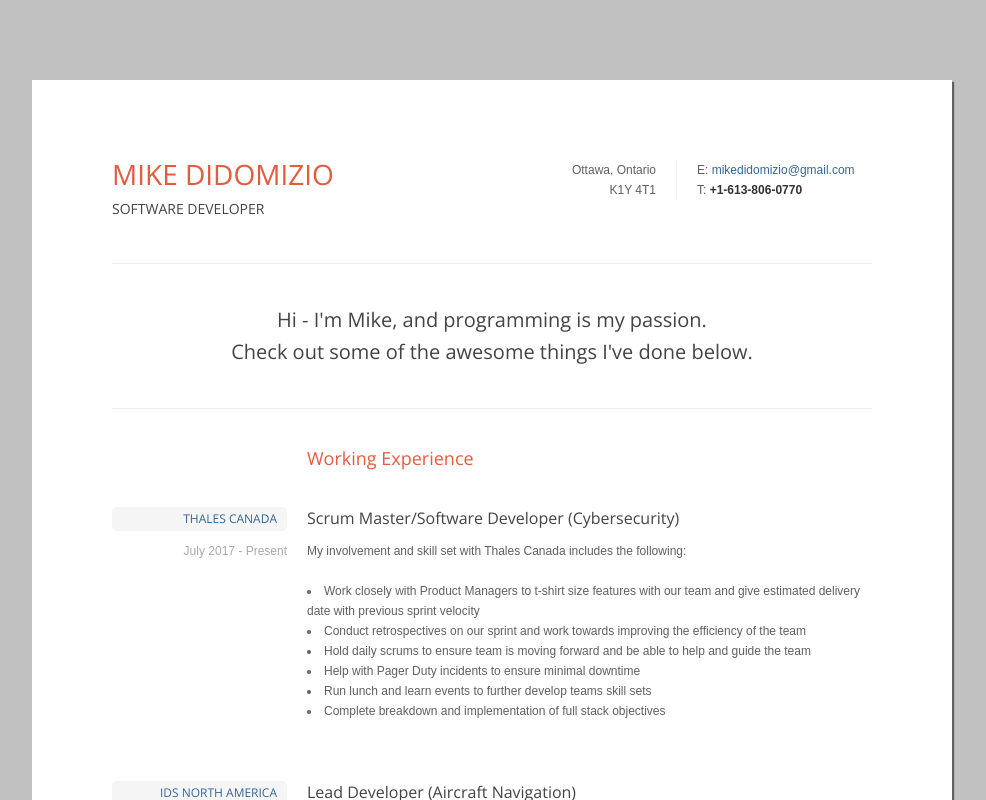
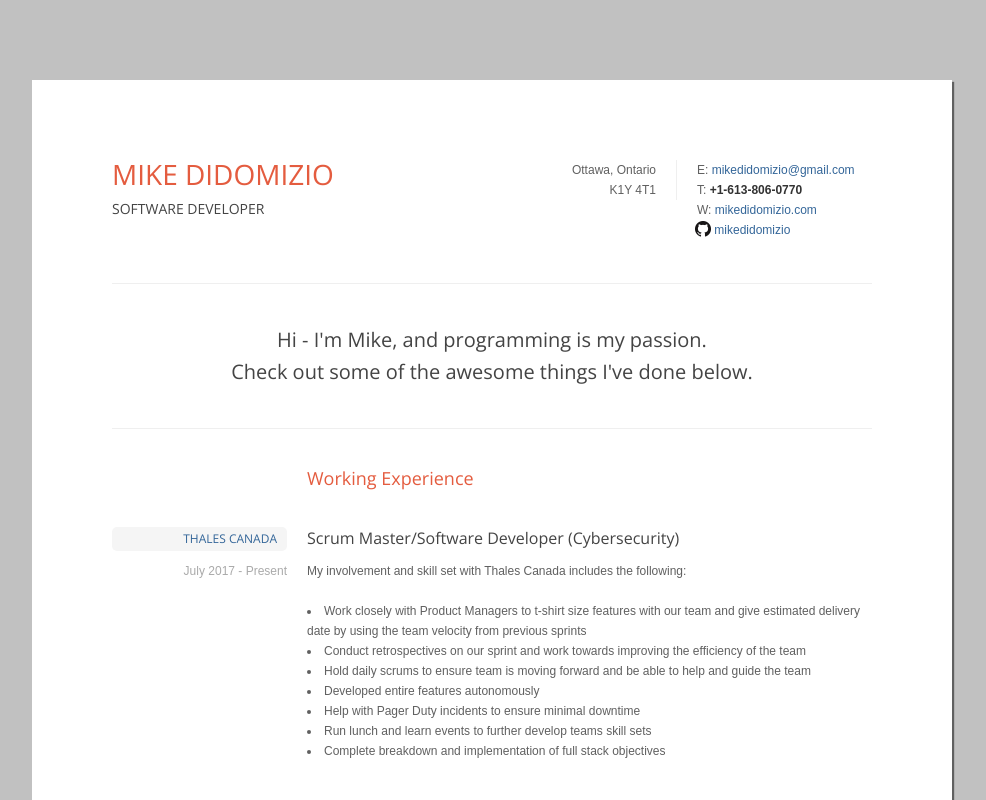
Before and after one commit to mikedidomizio/mikedidomizio-resume, a Vue app: page / in a window 1280 px wide. Shown: the top 800 px of the page, without its empty margins (148-1134 px from the left). Built offline with nearby package versions, Linux system fonts and the light colour scheme.

Commit message:
Add GitHub link

```diff
--- a/src/App.vue
+++ b/src/App.vue
@@ -2,6 +2,8 @@
     <div id="app" class="wrap">
         <Header name="Mike DiDomizio" position="Software Developer" city="Ottawa, Ontario" postal-code="K1Y 4T1"
                 email="mikedidomizio@gmail.com"
+                github="mikedidomizio"
+                website="mikedidomizio.com"
                 phone-number="+1-613-806-0770">
         </Header>
         <PersonalProfile message="Hi - I'm Mike, and programming is my passion.<br/>Check out some of the awesome
@@ -15,10 +17,11 @@
             <ul class="disc">
                 <li>Work closely with Product Managers to t-shirt size features with our team and give estimated
                     delivery
-                    date with previous sprint velocity
+                    date by using the team velocity from previous sprints
                 </li>
                 <li>Conduct retrospectives on our sprint and work towards improving the efficiency of the team</li>
                 <li>Hold daily scrums to ensure team is moving forward and be able to help and guide the team</li>
+                <li>Developed entire features autonomously</li>
                 <li>Help with Pager Duty incidents to ensure minimal downtime</li>
                 <li>Run lunch and learn events to further develop teams skill sets</li>
                 <li>Complete breakdown and implementation of full stack objectives</li>
@@ -106,7 +109,7 @@
                     <li>
                         Built and maintaining a <a href="https://github.com/boxing/boxrec" target="_blank">boxing
                         project</a> that has 83 stars. Using NodeJS/Typescript to act
-                        as an API for a boxing website.
+                        as an API for a boxing website.  The data is fetched from a third party and to speed up development, heavily uses decorators.
                     </li>
                     <li>Worked on a <a
                             href="https://chrome.google.com/webstore/detail/tab-group-helper/llhkcebnebfiaamifhbpehjompplpnae?hl=en&authuser=0"
--- a/src/components/Header.vue
+++ b/src/components/Header.vue
@@ -21,8 +21,10 @@
         <div class="span3">
 
             <ul class="contact-info hide-on-phone fixed">
-                <li>E: <a :href="formattedEmail()">{{email}}</a></li>
-                <li>T: <strong>{{phoneNumber}}</strong></li>
+                <li class="text"><span>E:</span> <a :href="formattedEmail()">{{email}}</a></li>
+                <li class="text"><span>T:</span> <strong>{{phoneNumber}}</strong></li>
+                <li class="text"><span>W:</span> <a :href="formattedWebsite()">{{website}}</a></li>
+                <li class="img"><span><img src="@/assets/GitHub-Mark-32px.png" /></span> <a :href="'https://www.github.com/' + github" target="_blank">{{github}}</a></li>
             </ul>
 
         </div><!-- end .span3 -->
@@ -35,12 +37,32 @@
     methods: {
       formattedEmail() {
         return `mailto:${this.email}`;
+      },
+      formattedWebsite() {
+        return `http://${this.website}`;
       }
     },
-    props: ['city', 'email', 'name', 'phoneNumber', 'position', 'postalCode'],
+    props: ['city', 'email', 'github', 'name', 'phoneNumber', 'position', 'postalCode', 'website'],
     data() {
       // This solely exists to appear in the coverage report
       return {}
     }
   }
 </script>
+
+<style scoped>
+  img  {
+    height: 16px;
+    width: 16px;
+    margin-left: -2px;
+  }
+
+  .contact-info .img a {
+    vertical-align: text-bottom;
+  }
+
+  .contact-info span {
+    text-align: center;
+    width: 16px;
+  }
+</style>
```
Also changed, not shown: src/assets/GitHub-Mark-32px.png (added).
